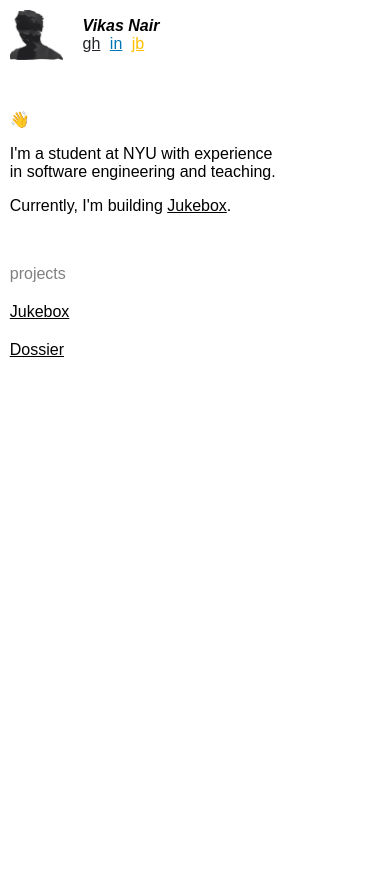
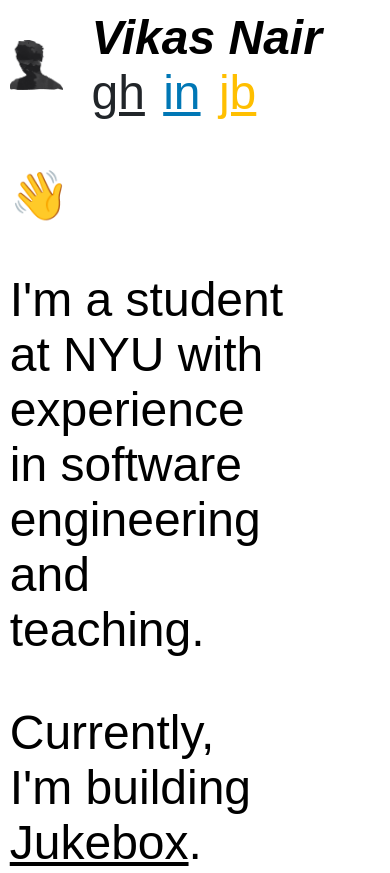
Before and after one commit to vikasnair/personal_website, a plain HTML site: page index.html in a window 390 px wide. Shown: the top 873 px of the page. Before the commit the page ends 844 px from the top, so only its background shows below. Drawn offline with Linux system fonts and the light colour scheme; a web font is replaced by a local one.

Commit message:
responsive

```diff
--- a/styles/css/style.css
+++ b/styles/css/style.css
@@ -1,10 +1,11 @@
 body {
 	font-family: 'Futura', sans-serif;
 	margin: 2.5%;
+	font-size: 14pt;
 }
 
-#top {
-	margin-bottom: 50px;
+#top, .text-content {
+	margin-bottom: 2.5%;
 }
 
 #top img {
@@ -50,7 +51,6 @@ body {
 }
 
 .text-content {
-	margin-bottom: 50px;
 	margin-right: 25%;
 }
 
@@ -72,5 +72,25 @@ body {
 
 .section-head {
 	color: grey;
-	margin-bottom: 20px;
+	/*margin-bottom: 20px;*/
 }
+
+@media only screen
+  and (min-device-width: 320px)
+  and (max-device-width: 480px)
+  and (-webkit-min-device-pixel-ratio: 2),
+
+  only screen
+  and (min-device-width: 768px)
+  and (max-device-width: 1024px)
+  and (-webkit-min-device-pixel-ratio: 1)
+
+  {
+	body {
+		font-size: 36pt;
+	}
+
+	#top, .text-content {
+		margin-bottom: 10%;
+	}
+}
```
